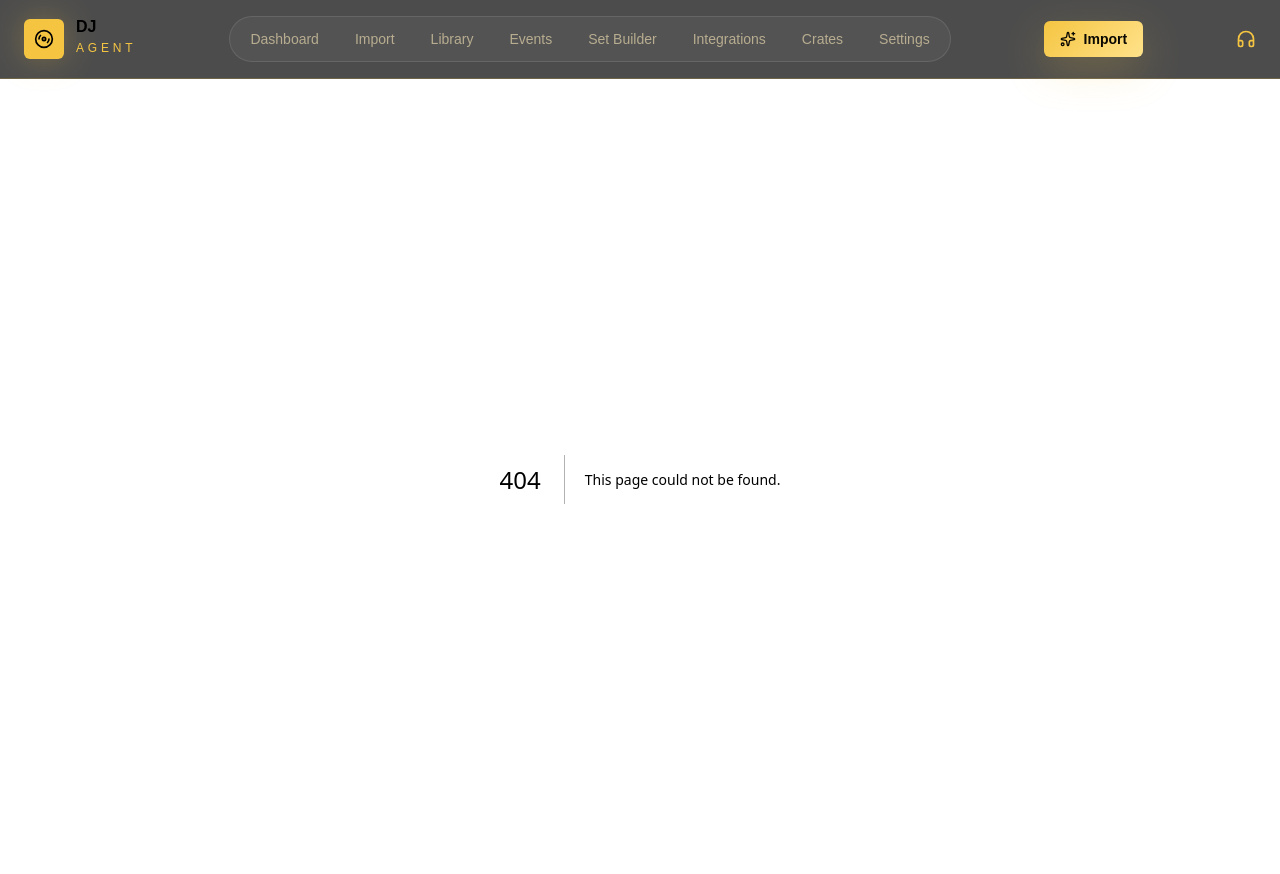
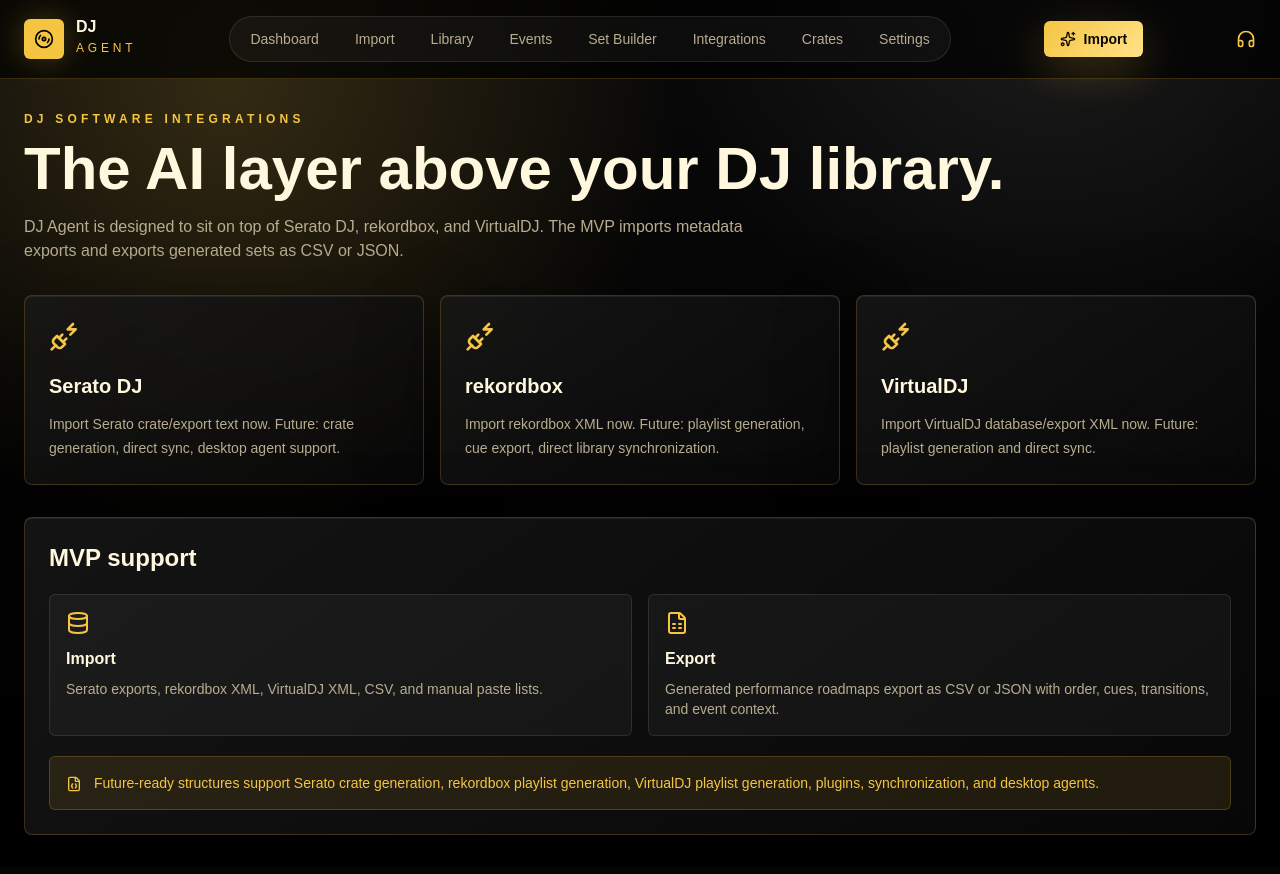
Before and after one commit to rshahoud2-png/DJ---assistant-, a Next.js app: page /integrations in a window 1280 px wide. Before the commit this address had no page. Shown: the top 874 px of the page. Built offline with nearby package versions, Linux system fonts and the light colour scheme.

Commit message:
Add DJ software integrations page

```diff
--- /dev/null
+++ b/src/app/integrations/page.tsx
@@ -0,0 +1,46 @@
+import { Database, FileJson, FileSpreadsheet, PlugZap } from "lucide-react";
+
+const platforms = [
+  ["Serato DJ", "Import Serato crate/export text now. Future: crate generation, direct sync, desktop agent support."],
+  ["rekordbox", "Import rekordbox XML now. Future: playlist generation, cue export, direct library synchronization."],
+  ["VirtualDJ", "Import VirtualDJ database/export XML now. Future: playlist generation and direct sync."],
+];
+
+export default function IntegrationsPage() {
+  return (
+    <main className="page-shell">
+      <p className="text-xs font-bold uppercase tracking-[0.35em] text-[var(--accent)]">DJ Software Integrations</p>
+      <h1 className="mt-3 text-4xl font-black md:text-6xl">The AI layer above your DJ library.</h1>
+      <p className="mt-4 max-w-3xl text-[var(--muted-foreground)]">DJ Agent is designed to sit on top of Serato DJ, rekordbox, and VirtualDJ. The MVP imports metadata exports and exports generated sets as CSV or JSON.</p>
+
+      <section className="mt-8 grid gap-4 md:grid-cols-3">
+        {platforms.map(([name, copy]) => (
+          <div key={name} className="glass-card rounded-lg p-6">
+            <PlugZap className="mb-5 h-8 w-8 text-[var(--accent)]" />
+            <h2 className="text-xl font-black">{name}</h2>
+            <p className="mt-3 text-sm leading-6 text-[var(--muted-foreground)]">{copy}</p>
+          </div>
+        ))}
+      </section>
+
+      <section className="mt-8 glass-card rounded-lg p-6">
+        <h2 className="text-2xl font-black">MVP support</h2>
+        <div className="mt-5 grid gap-4 md:grid-cols-2">
+          <div className="rounded-md border border-white/10 bg-white/[0.04] p-4">
+            <Database className="mb-3 h-6 w-6 text-[var(--accent)]" />
+            <h3 className="font-bold">Import</h3>
+            <p className="mt-2 text-sm text-[var(--muted-foreground)]">Serato exports, rekordbox XML, VirtualDJ XML, CSV, and manual paste lists.</p>
+          </div>
+          <div className="rounded-md border border-white/10 bg-white/[0.04] p-4">
+            <FileSpreadsheet className="mb-3 h-6 w-6 text-[var(--accent)]" />
+            <h3 className="font-bold">Export</h3>
+            <p className="mt-2 text-sm text-[var(--muted-foreground)]">Generated performance roadmaps export as CSV or JSON with order, cues, transitions, and event context.</p>
+          </div>
+        </div>
+        <div className="mt-5 rounded-md border border-[var(--accent)]/20 bg-[var(--accent)]/10 p-4 text-sm text-[var(--accent)]">
+          <FileJson className="mr-2 inline h-4 w-4" /> Future-ready structures support Serato crate generation, rekordbox playlist generation, VirtualDJ playlist generation, plugins, synchronization, and desktop agents.
+        </div>
+      </section>
+    </main>
+  );
+}
```
